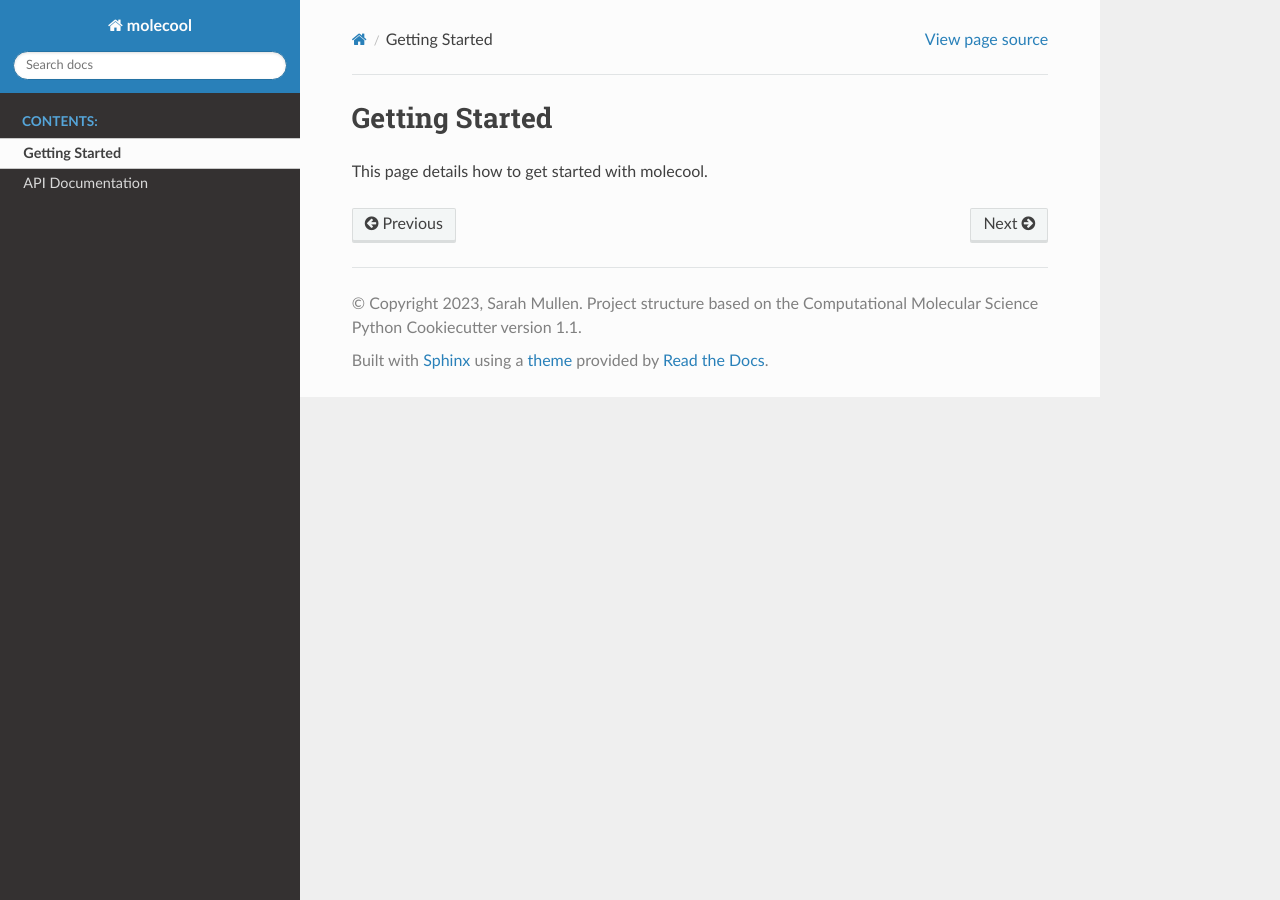
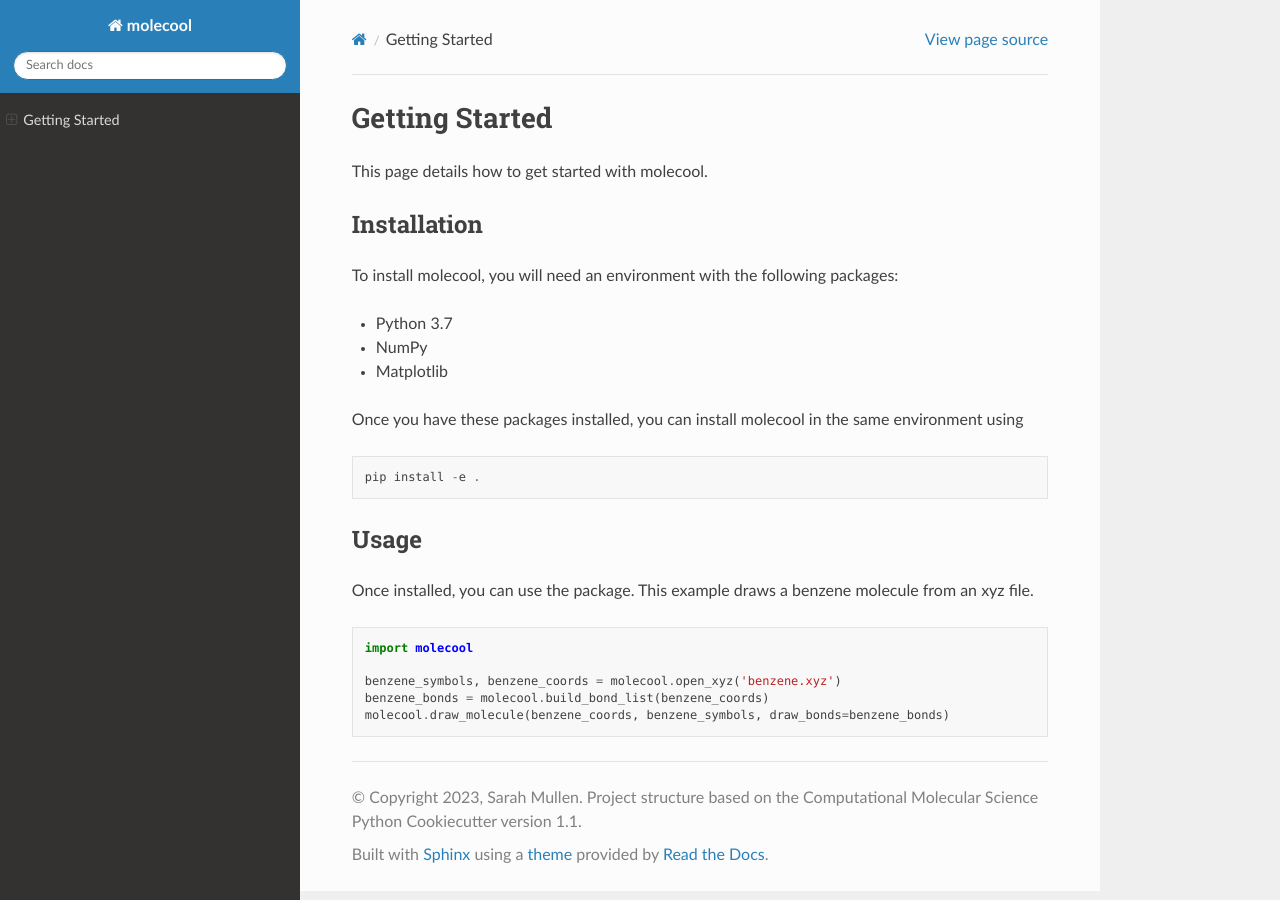
Before and after one commit to smullen22/molecool, a Sphinx documentation site: the page built from docs/getting_started.rst, in a window 1280 px wide. Built offline with Sphinx 7.4.7 and the Read the Docs theme 2.0.0, drawn with Linux system fonts in a browser that asks for light colours; the version number could not be read and is left out.

Commit message:
documentation stuff

```diff
--- /dev/null
+++ b/docs/about.rst
@@ -0,0 +1,3 @@
+About this package
+------------------
+This package and documentation are a sample created for the Best Practices Workshop held by `The Molecular Sciences Software Institute <https://molssi.org>`_.
--- a/docs/api.rst
+++ b/docs/api.rst
@@ -5,3 +5,6 @@
    :toctree: autosummary
 
    molecool.canvas
+   molecool.calculate_distance
+   molecool.calculate_angle
+   molecool.calculate_center_of_mass
--- a/docs/conf.py
+++ b/docs/conf.py
@@ -43,8 +43,9 @@
 # extensions coming with Sphinx (named 'sphinx.ext.*') or your custom
 # ones.
 extensions = [
-    'sphinx.ext.autosummary',
-    'sphinx.ext.autodoc',
+    'autoapi.extension',
+    #'sphinx.ext.autosummary',
+    #'sphinx.ext.autodoc',
     'sphinx.ext.mathjax',
     'sphinx.ext.viewcode',
     'sphinx.ext.napoleon',
@@ -52,7 +53,19 @@
     'sphinx.ext.extlinks',
 ]
 
-autosummary_generate = True
+autoapi_dirs = ['../molecool']
+autoapi_ignore = ["*/tests/*",
+                  "*_version.py"]
+
+autoapi_options = ['members',
+		'undoc-members',
+		#'private-members',
+		#'special-members',
+		'show-inheritance',
+		'show-module-summary',
+		'imported-members']
+
+# autosummary_generate = True	# or delete this
 napoleon_google_docstring = False
 napoleon_use_param = False
 napoleon_use_ivar = True
--- a/docs/getting_started.rst
+++ b/docs/getting_started.rst
@@ -2,3 +2,27 @@
 ===============
 
 This page details how to get started with molecool.
+
+Installation
+------------
+To install molecool, you will need an environment with the following packages:
+
+* Python 3.7
+* NumPy
+* Matplotlib
+
+Once you have these packages installed, you can install molecool in the same environment using
+::
+
+    pip install -e .
+
+Usage
+-------
+Once installed, you can use the package. This example draws a benzene molecule from an xyz file.
+::
+
+    import molecool
+
+    benzene_symbols, benzene_coords = molecool.open_xyz('benzene.xyz')
+    benzene_bonds = molecool.build_bond_list(benzene_coords)
+    molecool.draw_molecule(benzene_coords, benzene_symbols, draw_bonds=benzene_bonds)
--- a/docs/index.rst
+++ b/docs/index.rst
@@ -5,13 +5,16 @@
 
 Welcome to molecool's documentation!
 =========================================================
-
+molecool is a Python package designed to read in, perform analysis,
+and visualize molecular coordinates. The file formats `xyz` and `pdb` are
+currently supported.
 .. toctree::
    :maxdepth: 2
    :caption: Contents:
 
    getting_started
    api
+   about
 
 
 
--- a/docs/requirements.yaml
+++ b/docs/requirements.yaml
@@ -5,7 +5,11 @@
   - python
   - pip
 
+  - numpy
+  - matplotlib
+
 
 
     # Pip-only installs
-  #- pip:
+  - pip:
+    - sphinx-autoapi
```
Also changed, not shown: docs/measure.rst (added, +12 -0 lines).
